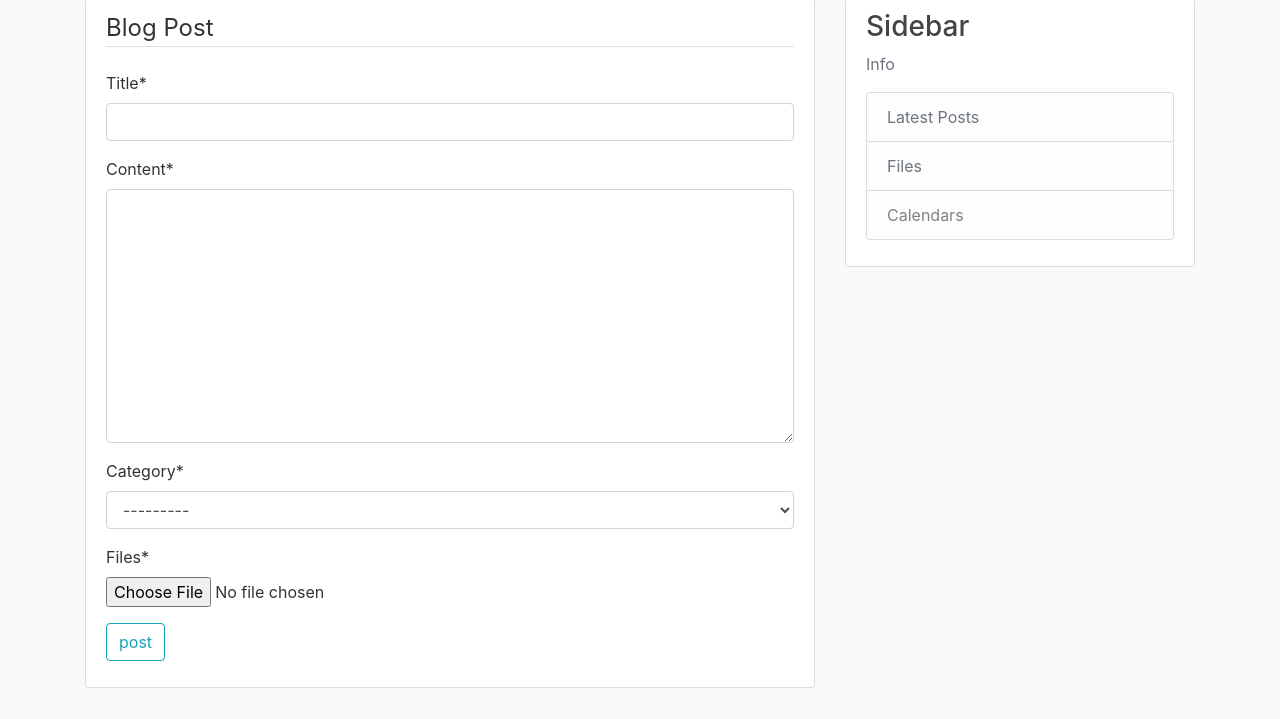
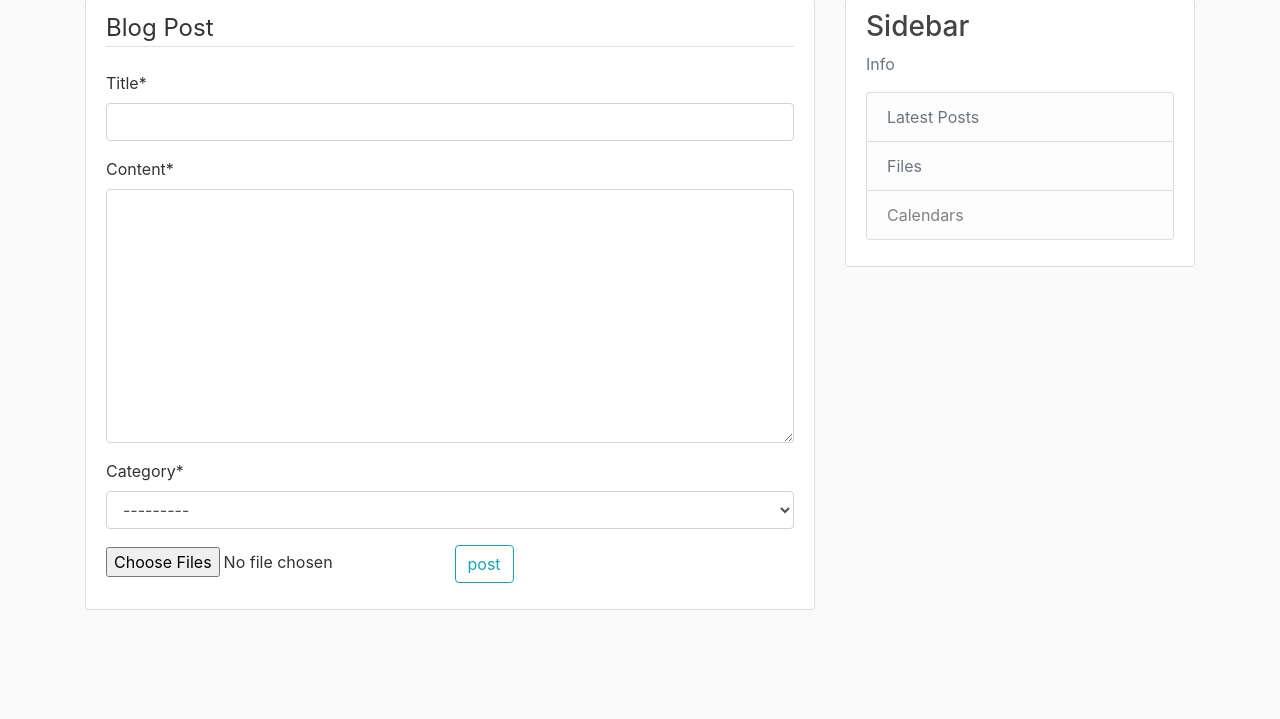
Before and after one commit to gukanozadze/viva-django, a Django app: page /post/new/ in a window 1280 px wide. Shown: the part 81-800 px from the top of the page. Run offline with Django 3.2, Linux system fonts and the light colour scheme; some libraries are stand-ins or nearby versions.

Commit message:
strange commit

```diff
--- a/blog/forms.py
+++ b/blog/forms.py
@@ -6,4 +6,4 @@ class PostCreateForm(forms.ModelForm, forms.Form):
 
     class Meta:
         model = Post
-        fields = ('title', 'content', 'category', 'files')
+        fields = ('title', 'content', 'category')
--- a/blog/templates/blog/post_form.html
+++ b/blog/templates/blog/post_form.html
@@ -9,6 +9,7 @@
                 <form method="POST" enctype="multipart/form-data">
                     {% csrf_token %}
                     {{ form|crispy }}
+                    <input type="file" name="files[]" multiple>
                     <input type="submit" name="submit" value="post" class="btn btn-outline-info">
                 </form>
             </fieldset>
```
